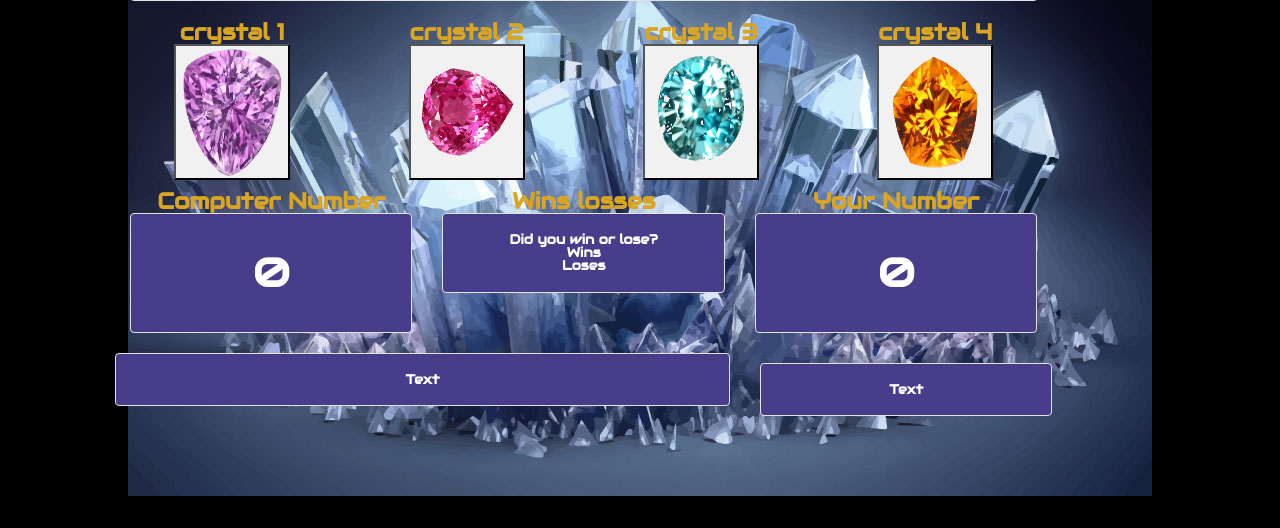
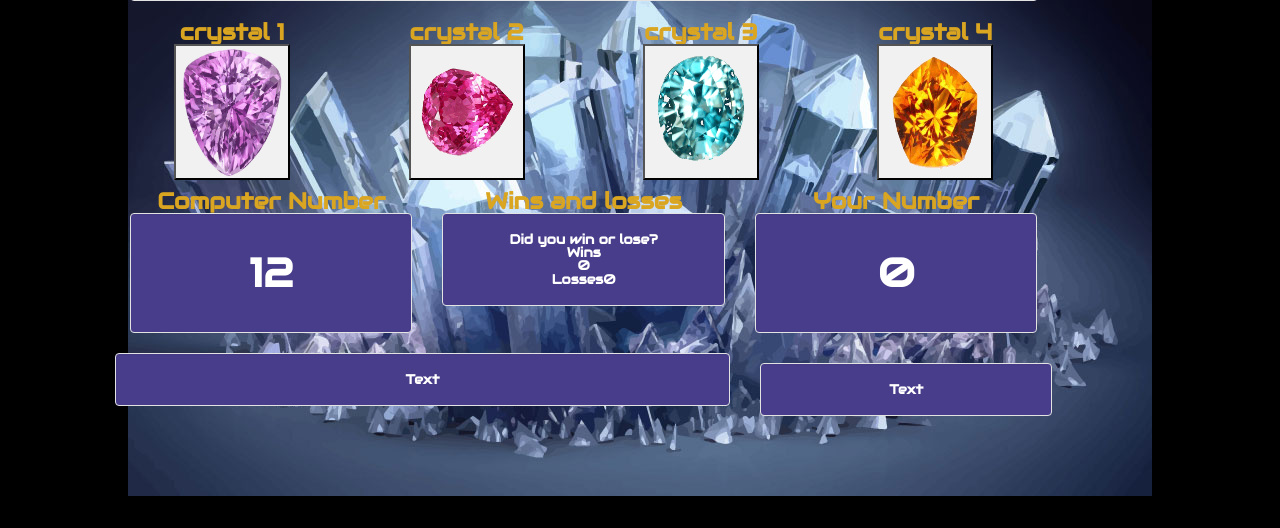
Before and after one commit to sheli16/chrystalGame, a PHP site: page / in a window 1280 px wide; the page is wider, and only the part inside the window is pictured. Shown: the part 212-740 px from the top of that part. Run offline with PHP 8.4, Linux system fonts and the light colour scheme.

Commit message:
functions ned reset and wins and losses

```diff
--- a/assets/css/style.css
+++ b/assets/css/style.css
@@ -39,14 +39,28 @@ body {
 
 /* Topmatter */
 
-#crystals img {
+#crystalspink img {
     display: block;
     height: 130px;
     width: 100px;
 
 }
+#crystalsblue img {
+    display: block;
+    height: 130px;
+    width: 100px;
+    }
+#crystalspurple img {
+    display: block;
+    height: 130px;
+    width: 100px;
+    }
+#crystalsyellow img {
+    display: block;
+    height: 130px;
+    width: 100px;
 
-
+}
 
 
 
--- a/assets/javascript/script.js
+++ b/assets/javascript/script.js
@@ -1,7 +1,7 @@
 // A $( document ).ready() block.
-$( document ).ready(function() {
+$(document).ready(function() {
     console.log("ready!");
-});
+
 //function computernumber = Math.floor((Math.random() * 100) + 19;
     var randChrystal1 = ();
     var randChrystal2 =();
@@ -26,6 +26,14 @@ $( document ).ready(function() {
     randCrystal3= Math.floor(Math.random()*(max-min+1)+min);
     randCrystal4= Math.floor(Math.random()*(max-min+1)+min);
     console.log(randChrystal1)
+
+
+
+//on click of crystal1 add to the uer total number in total crystal
+
+$("li").on("click", function(){
+
+}
   };
 
 function addingCrystals(result) {
@@ -44,4 +52,8 @@ function addingCrystals(result) {
 
 function addingCrystals(result) {
   var totalCrystals = ()
-  $(".number").on("click", function(){
+  $(".number").on("click", function()
+
+
+
+});
--- /dev/null
+++ b/assets/javascript/script2.js
@@ -0,0 +1,112 @@
+$(document).ready(function() {
+
+
+    console.log("ready!");
+   // computernumber();
+   // crystalNumbers();
+
+
+//function computernumber = Math.floor((Math.random() * 100) + 19;
+    var randCrystal1 = 0;
+    var randCrystal2 = 0;
+    var randCrystal3 = 0;
+    var randCrystal4 = 0;
+    var totalCrystals = 0;
+    var clickCounter = 0;
+    var wins= 0;
+    var losses = 0;
+    var randomNumber = 0;
+
+
+  //function computernumber() {
+    //var min1 = 15;
+    //var max1= 10;
+    //randomNumber= Math.floor(Math.random()*(max1-min1+1)+min1);
+    //console.log(randomNumber);
+    //$('#computerNumber').html('<h5>'+ randomNumber +'</h5>');
+//}
+
+function crystalNumbers() {
+    var min = 1;
+    var max= 5;
+     var min1 = 15;
+    var max1= 10;
+    randomNumber= Math.floor(Math.random()*(max1-min1+1)+min1);
+    console.log(randomNumber);
+    $('#computerNumber').html('<h5>'+ randomNumber +'</h5>');
+    randCrystal1= Math.floor(Math.random()*(max-min+1)+min);
+    randCrystal2= Math.floor(Math.random()*(max-min+1)+min);
+    randCrystal3= Math.floor(Math.random()*(max-min+1)+min);
+    randCrystal4= Math.floor(Math.random()*(max-min+1)+min);
+    console.log(randCrystal1);
+    console.log(randCrystal2);
+    console.log(randCrystal3);
+    console.log(randCrystal4);
+
+ }
+
+function winslosses (){
+console.log(totalCrystals);
+console.log(randomNumber);
+if (totalCrystals === randomNumber){
+
+  wins++;
+  console.log(wins)
+$('#score').html('wins ','<h6>'+ wins +'</h6>');
+}
+else
+ if (totalCrystals > randomNumber){
+  losses++;
+    $('#score').html('losses '+'<h7>'+ losses +'</h7>');
+    }
+ }
+crystalNumbers()
+
+ console.log("ready2");
+
+$('#crystalspurple').on('click', function() {
+  if (clickCounter++ === 0) {crystalNumbers()};
+
+  totalCrystals = totalCrystals + randCrystal1;
+$('#yourNumber').html('<h5>'+ totalCrystals +'</h5>');
+   console.log('randomNumber');
+   console.log(randomNumber);
+   console.log(totalCrystals);
+   console.log(randCrystal1);
+   winslosses();
+ });
+
+$('#crystalspink').on('click', function() {
+  if (clickCounter++ === 0) {crystalNumbers()};
+
+  totalCrystals = totalCrystals + randCrystal2;
+$('#yourNumber').html('<h5>'+ totalCrystals +'</h5>');
+   console.log(totalCrystals);
+   console.log(randCrystal1);
+   winslosses();
+});
+
+$('#crystalsblue').on('click', function() {
+  if (clickCounter++ === 0) {crystalNumbers()};
+
+  totalCrystals = totalCrystals + randCrystal3;
+$('#yourNumber').html('<h5>'+ totalCrystals +'</h5>');
+   console.log(totalCrystals);
+   console.log(randCrystal1);
+   winslosses();
+});
+
+   $('#crystalsyellow').on('click', function() {
+  if (clickCounter++ === 0) {crystalNumbers()};
+
+  totalCrystals = totalCrystals + randCrystal4;
+$('#yourNumber').html('<h5>'+ totalCrystals +'</h5>');
+   console.log(totalCrystals);
+   console.log(randCrystal1);
+   winslosses();
+
+
+
+
+});
+});
--- a/index.html
+++ b/index.html
@@ -3,10 +3,10 @@
 <head>
   <title>Bootstrap Example</title>
   <meta charset="utf-8">
-  <meta name="viewport" content="width=device-width, initial-scale=1">
+
   <link rel="stylesheet" href="http://maxcdn.bootstrapcdn.com/bootstrap/3.3.6/css/bootstrap.min.css">
   <script src="https://ajax.googleapis.com/ajax/libs/jquery/1.12.0/jquery.min.js"></script>
-  <script src="http://maxcdn.bootstrapcdn.com/bootstrap/3.3.6/js/bootstrap.min.js"></script>
+
   <link rel="stylesheet" type="text/css" href="assets/css/reset.css">
   <link rel="stylesheet" type="text/css" href="assets/css/style.css">
 
@@ -21,6 +21,7 @@
       .row.content {height: auto;}
     }
   </style>
+<script type="text/javascript" src="assets/javascript/script2.js"></script>
 </head>
 <body background="assets/images/backgroundchrystals.jpg">
 
@@ -41,25 +42,25 @@
 
 
             <h4>crystal 1</h4>
-            <button id="crystals"><img src="assets/images/purp_gem.png"></button>
+            <button id="crystalspurple"><img src="assets/images/purp_gem.png"></button>
 
         </div>
         <div class="col-sm-3">
 
             <h4>crystal 2</h4>
-            <button id="crystals"><img src="assets/images/pinkgem.png"></button>
+            <button id="crystalspink"><img src="assets/images/pinkgem.png"></button>
             <p></p>
 
         </div>
         <div class="col-sm-3">
             <h4>crystal 3</h4>
-            <button id="crystals"><img src="assets/images/bluegem.png"></button>
+            <button id="crystalsblue"><img src="assets/images/bluegem.png"></button>
             <p></p>
 
         </div>
         <div class="col-sm-3">
           <h4>crystal 4</h4>
-          <button id="crystals"><img src="assets/images/yellowgem.png"></button>
+          <button id="crystalsyellow"><img src="assets/images/yellowgem.png"></button>
             <p></p>
 
         </div>
@@ -74,13 +75,13 @@
           </div>
         </div>
         <div class="col-sm-4">
-        <h4>Wins losses</h4>
+        <h4>Wins and losses</h4>
           <div class="well">
           <div id = "score">
             <ol>
               <li>Did you win or lose?</li>
-                <li>Wins</li>
-                <li>Loses</li>
+                <li>Wins <h6>0</h6></li>
+                <li>Losses<h7>0</h7></li>
                 </ol>
             </div>
           </div>
@@ -109,8 +110,9 @@
   </div>
   </div>
 </div>
-<script type="text/javascript" src="assets/javascript/script.js"></script>
 </body>
+</body>
+ </html>
 
 
 </html>
```
